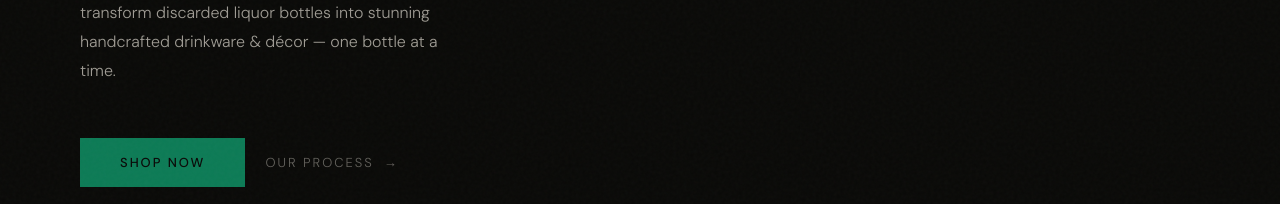
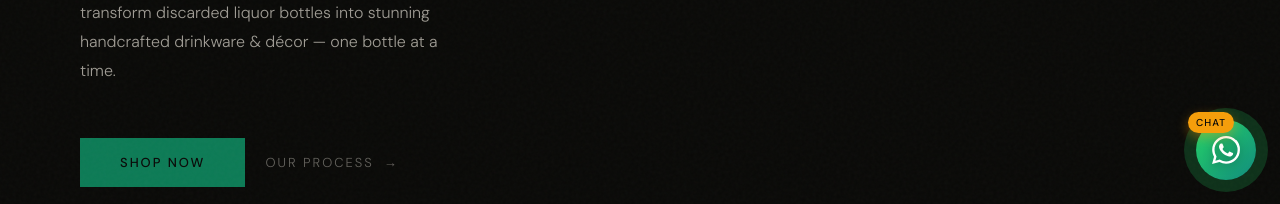
Before and after one commit to Harikesh-sharma/Glassovibe, a plain HTML site: page index.html in a window 1280 px wide. Shown: the part 596-800 px from the top of the page. Drawn offline with Linux system fonts and the light colour scheme; a web font is replaced by a local one.

Commit message:
Update WhatsApp icon animations and styles

```diff
--- a/index.html
+++ b/index.html
@@ -901,9 +901,9 @@
     z-index: 10000;
     cursor: none;
     transition: all 0.3s cubic-bezier(0.22, 1, 0.36, 1);
-    opacity: 0;
-    transform: scale(0.8) translateY(20px);
-    animation: whatsappEntrance 0.6s 0.5s cubic-bezier(0.22, 1, 0.36, 1) forwards;
+    opacity: 1;
+    transform: scale(1);
+    animation: whatsappPulse 2s infinite;
   }
   .whatsapp-float:hover {
     transform: scale(1.1) !important;
@@ -929,6 +929,7 @@
     letter-spacing: 1px;
     text-transform: uppercase;
     box-shadow: 0 4px 12px rgba(245, 158, 11, 0.4);
+    z-index:1;
   }
   @keyframes whatsappEntrance {
     to {
@@ -1535,9 +1536,7 @@ We approached Glassovibe for our brand launch gifting. 200 custom-etched glasses
       });
 
       // Pulse animation after load
-      setTimeout(() => {
-        waIcon.classList.add('pulse');
-      }, 2000);
+      // Pulse starts immediately via CSS
     }
   });
 
```
